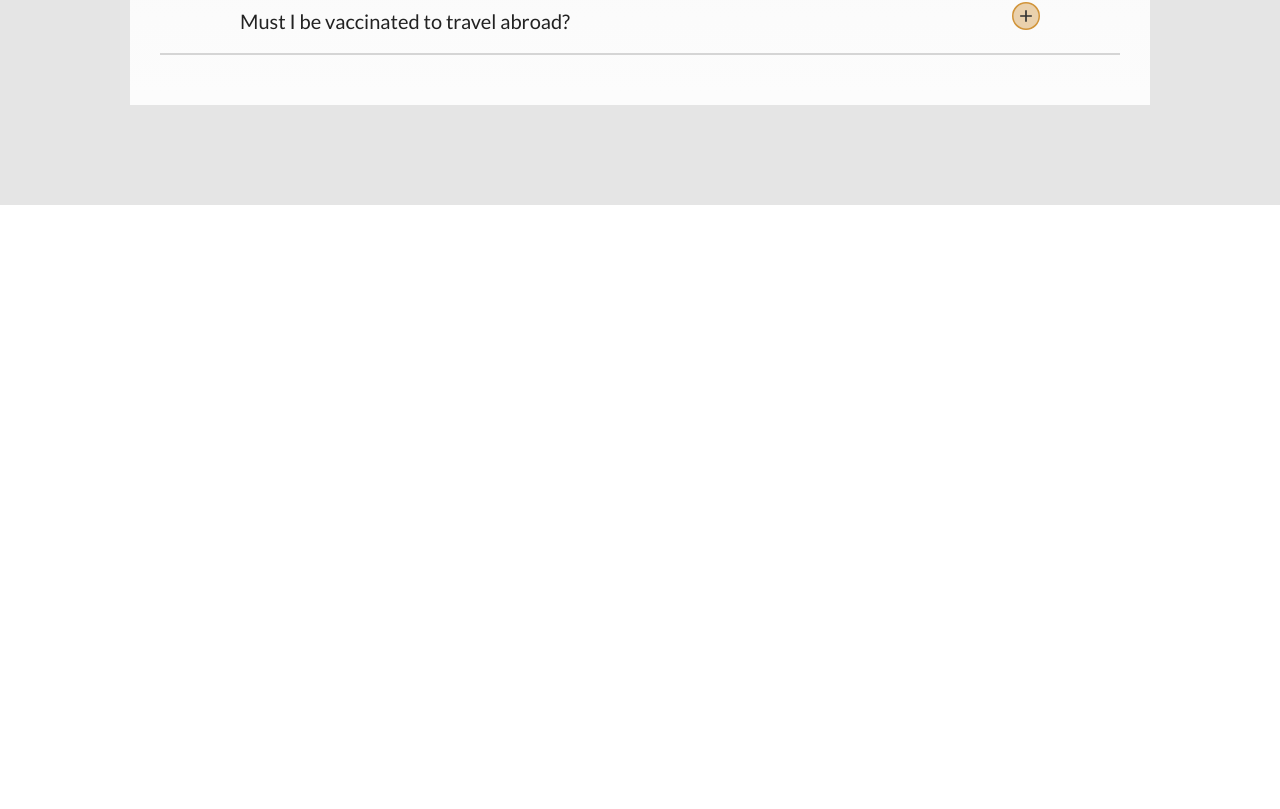
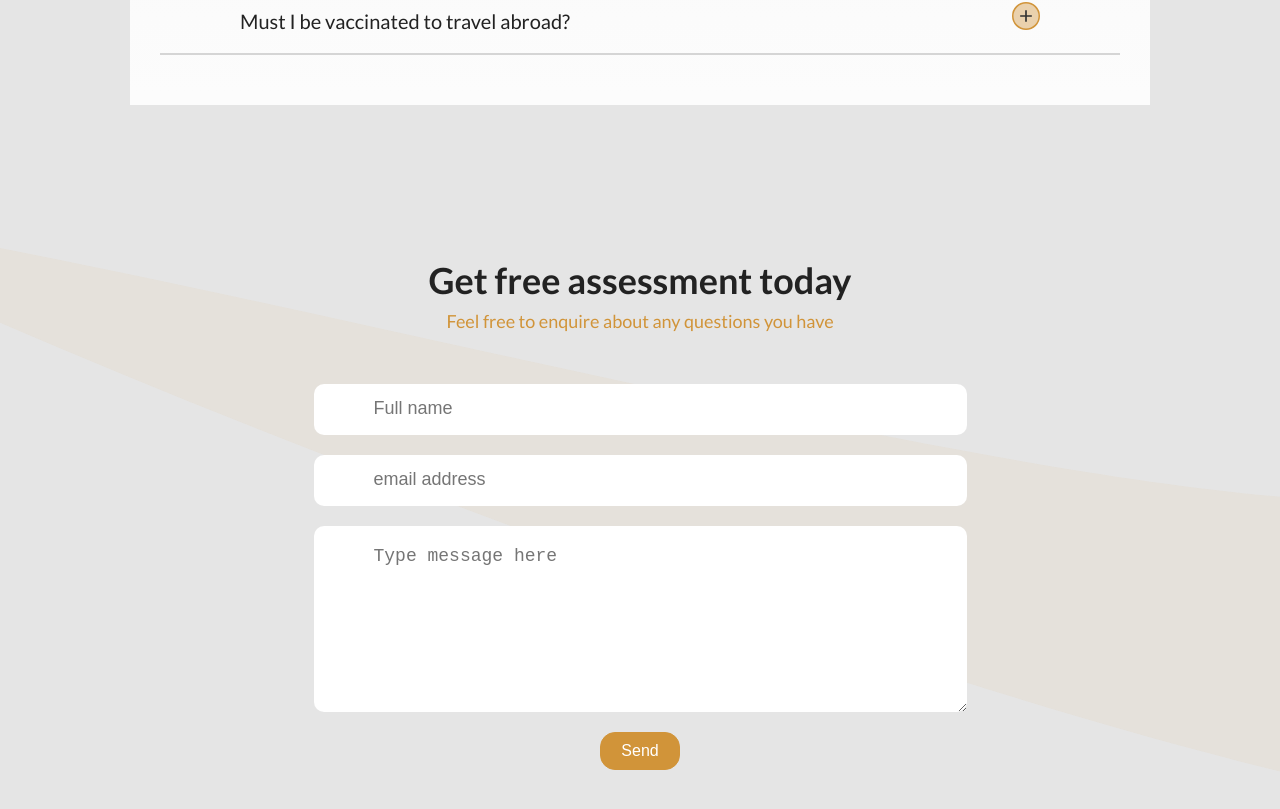
Before and after one commit to kennydageek/prof-visa, a React (Create React App) app: page / in a window 1280 px wide. Shown: the part 5268-6077 px from the top of the page. Before the commit the page ends 5473 px from the top, so only its background shows below. Built offline with nearby package versions, Linux system fonts and the light colour scheme.

Commit message:
section-contact added

```diff
--- a/src/App.css
+++ b/src/App.css
@@ -450,6 +450,9 @@ body {
 .text-center {
   text-align: center;
 }
+.mb-3 {
+  margin-bottom: 0.4rem !important;
+}
 /* layout */
 /*===== header ====== */
 .header {
@@ -653,6 +656,61 @@ hr {
   align-self: center;
 }
 
+/*============ Section-contact ============*/
+
+.section-contact {
+  min-height: 30rem;
+  background-color: #e5e5e5;
+  background-image: url('./img/background-slur.svg');
+  background-repeat: no-repeat;
+  background-size: cover;
+  background-position: center;
+  padding: 5rem 0;
+}
+
+.section-title {
+  font-size: 1.8rem;
+  line-height: 2.5rem;
+  color: #d19439;
+  margin-bottom: 5rem;
+}
+
+.form-container {
+  width: 70%;
+  max-width: 65.3rem;
+  /* background: red; */
+  margin: 0 auto;
+}
+
+input,
+textarea {
+  display: block;
+  width: 65.3rem;
+  max-width: 100%;
+  padding: 1.8rem 6rem;
+  margin-bottom: 2rem;
+  border-radius: 1rem;
+  border: none;
+}
+
+input::placeholder,
+textarea::placeholder {
+  font-size: 1.8rem;
+  line-height: 2.5rem;
+  color: #757575;
+  font-weight: 400;
+}
+
+input:focus,
+textarea:focus {
+  outline: none;
+}
+
+.form-cta {
+  display: block;
+  margin: 0 auto;
+}
+
 /* Media queries */
 
 /* MQ for navigation */
--- a/src/App.js
+++ b/src/App.js
@@ -400,6 +400,35 @@ function App() {
           <hr />
         </div>
       </section>
+
+      <section className="section-contact">
+        <h1 className="section-heading text-center mb-3">
+          Get free assessment today
+        </h1>
+        <p className="section-title text-center">
+          Feel free to enquire about any questions you have
+        </p>
+
+        <form action="" className="form-container">
+          <input
+            type="text"
+            name=""
+            id="name"
+            placeholder="Full name"
+            required
+          />
+          <input type="email" name="" id="email" placeholder="email address" />
+          <textarea
+            name=""
+            id="message"
+            cols="30"
+            rows="10"
+            placeholder="Type message here"
+          ></textarea>
+
+          <button className="btn btn__primary form-cta">Send</button>
+        </form>
+      </section>
     </div>
   );
 }
```
